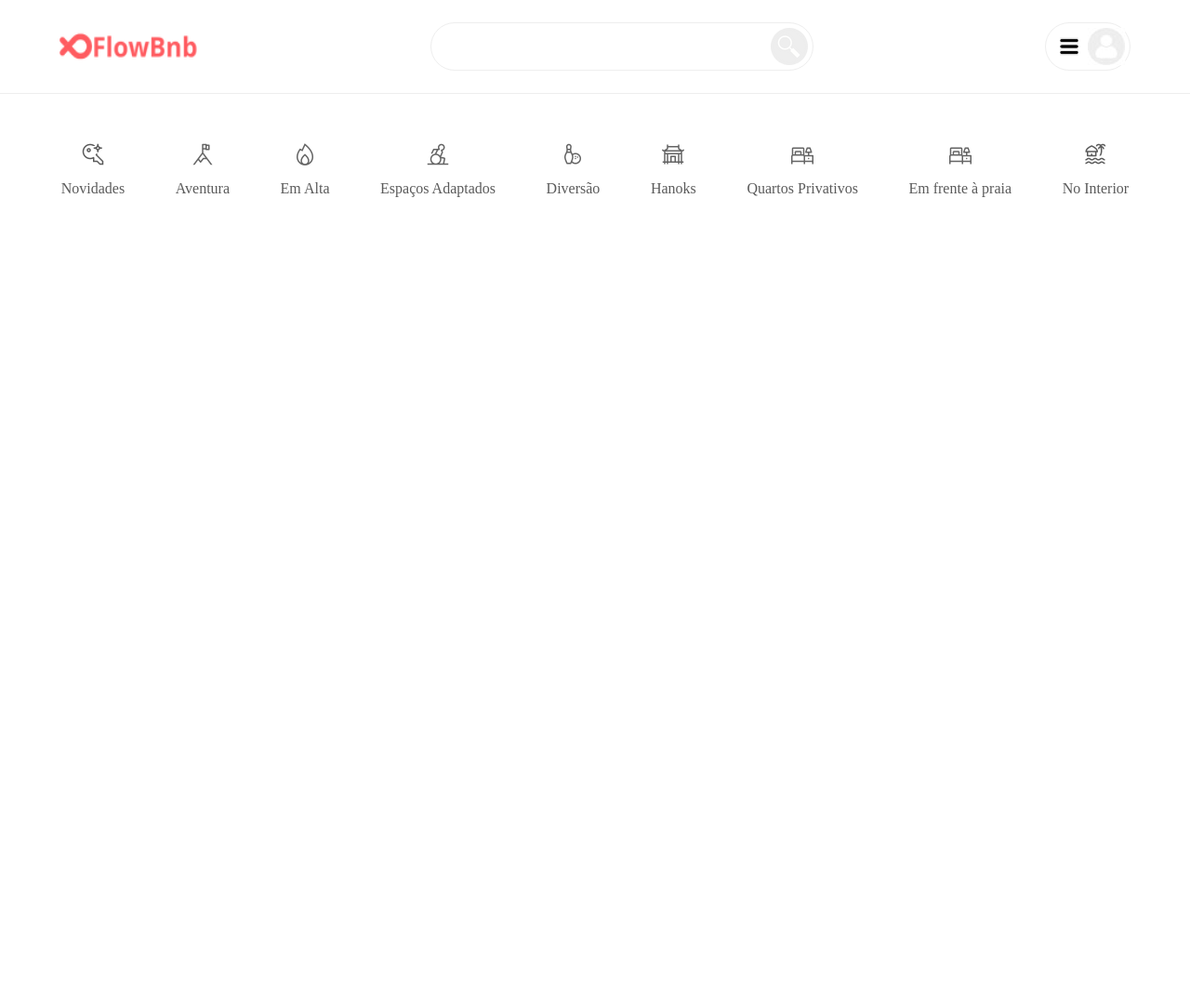
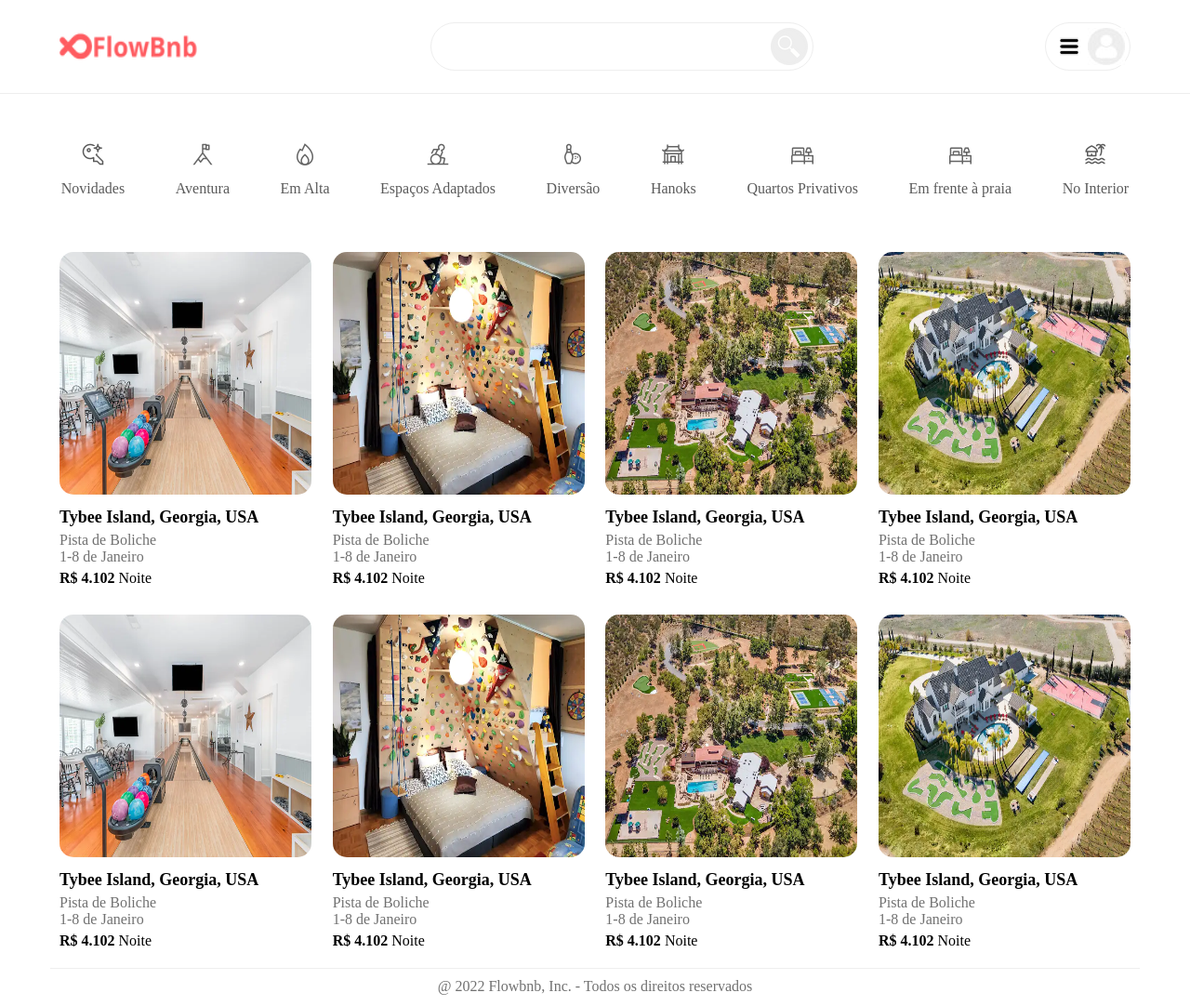
Before and after one commit to frankgsilva/Flowbnb, a plain HTML site: page html/index.html in a window 1280 px wide. Shown: the whole page at 93% size. Before the commit the page ends 800 px from the top, so only its background shows below. Drawn offline with Linux system fonts and the light colour scheme.

Commit message:
feat: Adicionado os locais no projeto

```diff
--- a/css/style.css
+++ b/css/style.css
@@ -80,3 +80,48 @@ body {
     height: 24px;
     margin: auto;
 }
+
+.lugares {
+    width: 90%;
+    margin: auto;
+    margin-top: 30px;
+    display: flex;
+    flex-direction: row;
+    justify-content: space-between;
+}
+
+.lugares .imagem {
+    width: 271px;
+    height: 261px;
+    border-radius: 15px;
+}
+
+.lugares .local {
+    font-weight: 800;
+    margin-top: 10px;
+    font-size: 18px;
+}
+
+.lugares .tipo {
+    color: #717171;
+    margin-top: 5px;
+}
+
+.lugares .periodo {
+    color: #717171;
+}
+
+.lugares .preco {
+    margin-top: 5px;
+}
+
+.rodape {
+    color: #717171;
+    border-top: 1px solid #eeeeee;
+    text-align: center;
+    height: 20px;
+    padding: 10px;
+    margin: auto;
+    margin-top: 20px;
+    width: 90%;
+}
--- a/html/index.html
+++ b/html/index.html
@@ -60,6 +60,68 @@
         </div>
     </div>
 
-    <footer></footer>
+    <div class="lugares">
+        <div class="lugar">
+            <img class="imagem" src="/assets/lugares/lugar1.jpg" alt="">
+            <div class="local">Tybee Island, Georgia, USA</div>
+            <div class="tipo">Pista de Boliche</div>
+            <div class="periodo">1-8 de Janeiro</div>
+            <div class="preco"><b>R$ 4.102</b> Noite</div>
+        </div>
+        <div class="lugar">
+            <img class="imagem" src="/assets/lugares/lugar2.jpg" alt="">
+            <div class="local">Tybee Island, Georgia, USA</div>
+            <div class="tipo">Pista de Boliche</div>
+            <div class="periodo">1-8 de Janeiro</div>
+            <div class="preco"><b>R$ 4.102</b> Noite</div>
+        </div>
+        <div class="lugar">
+            <img class="imagem" src="/assets/lugares/lugar3.jpg" alt="">
+            <div class="local">Tybee Island, Georgia, USA</div>
+            <div class="tipo">Pista de Boliche</div>
+            <div class="periodo">1-8 de Janeiro</div>
+            <div class="preco"><b>R$ 4.102</b> Noite</div>
+        </div>
+        <div class="lugar">
+            <img class="imagem" src="/assets/lugares/lugar4.jpg" alt="">
+            <div class="local">Tybee Island, Georgia, USA</div>
+            <div class="tipo">Pista de Boliche</div>
+            <div class="periodo">1-8 de Janeiro</div>
+            <div class="preco"><b>R$ 4.102</b> Noite</div>
+        </div>
+    </div>
+    <div class="lugares">
+        <div class="lugar">
+            <img class="imagem" src="/assets/lugares/lugar1.jpg" alt="">
+            <div class="local">Tybee Island, Georgia, USA</div>
+            <div class="tipo">Pista de Boliche</div>
+            <div class="periodo">1-8 de Janeiro</div>
+            <div class="preco"><b>R$ 4.102</b> Noite</div>
+        </div>
+        <div class="lugar">
+            <img class="imagem" src="/assets/lugares/lugar2.jpg" alt="">
+            <div class="local">Tybee Island, Georgia, USA</div>
+            <div class="tipo">Pista de Boliche</div>
+            <div class="periodo">1-8 de Janeiro</div>
+            <div class="preco"><b>R$ 4.102</b> Noite</div>
+        </div>
+        <div class="lugar">
+            <img class="imagem" src="/assets/lugares/lugar3.jpg" alt="">
+            <div class="local">Tybee Island, Georgia, USA</div>
+            <div class="tipo">Pista de Boliche</div>
+            <div class="periodo">1-8 de Janeiro</div>
+            <div class="preco"><b>R$ 4.102</b> Noite</div>
+        </div>
+        <div class="lugar">
+            <img class="imagem" src="/assets/lugares/lugar4.jpg" alt="">
+            <div class="local">Tybee Island, Georgia, USA</div>
+            <div class="tipo">Pista de Boliche</div>
+            <div class="periodo">1-8 de Janeiro</div>
+            <div class="preco"><b>R$ 4.102</b> Noite</div>
+        </div>
+    </div>
+    <footer class="rodape">
+        @ 2022 Flowbnb, Inc. - Todos os direitos reservados
+    </footer>
 </body>
 </html>
```
